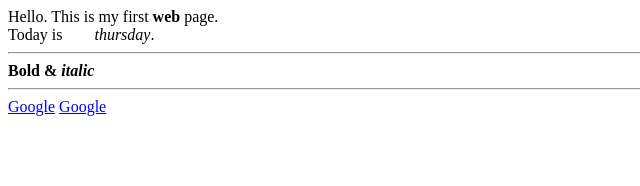
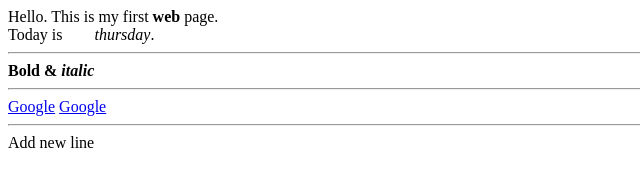
Before and after one commit to sergiuchilat/ppw.2019, a plain HTML site: page pagina1.html in a window 1280 px wide. Shown: the whole page, without its empty margins (0-640 px from the left). Drawn offline with Linux system fonts and the light colour scheme.

Commit message:
Add new file to my first web page

```diff
--- a/pagina1.html
+++ b/pagina1.html
@@ -14,6 +14,7 @@
 	<hr>
 	<a href="http://google.com">Google</a>
 	<a href="http://google.com" target="_blank">Google</a>
-
+	<hr>
+	Add new line
 </body>
 </html>
```
